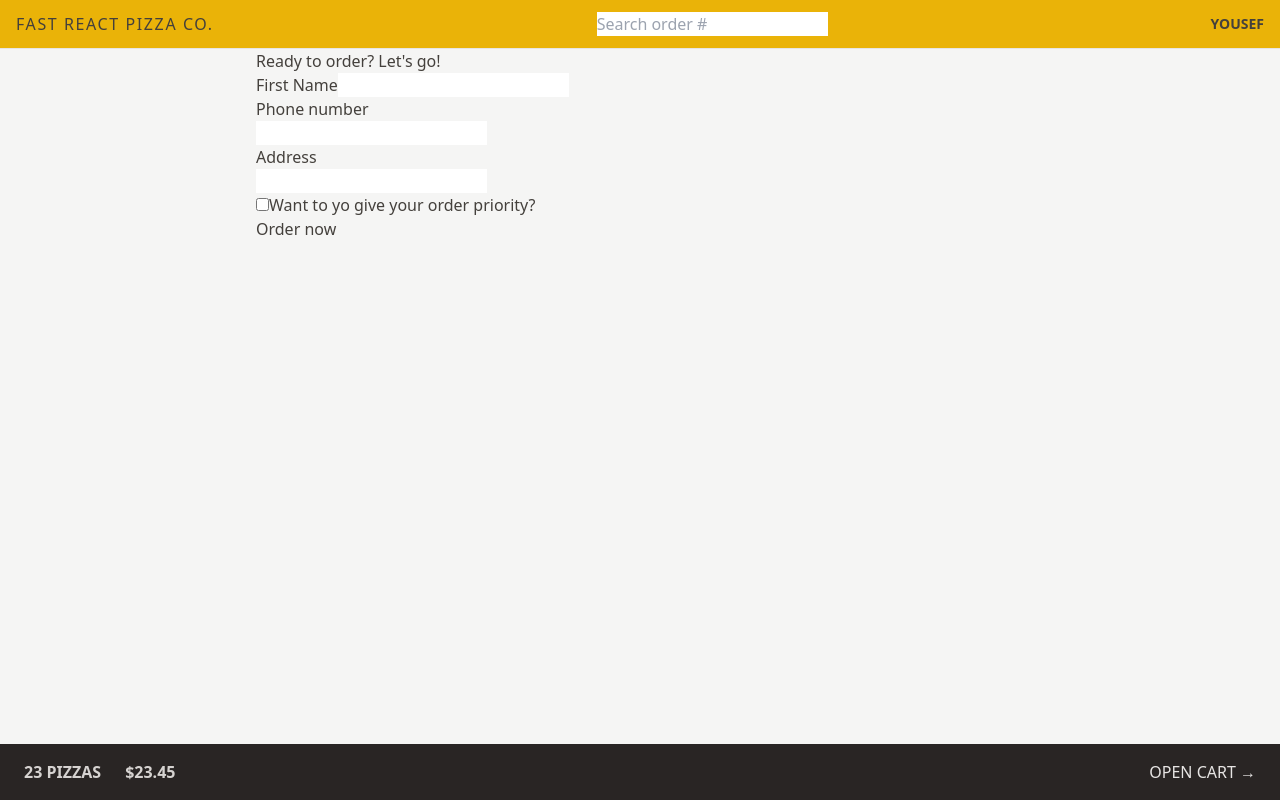
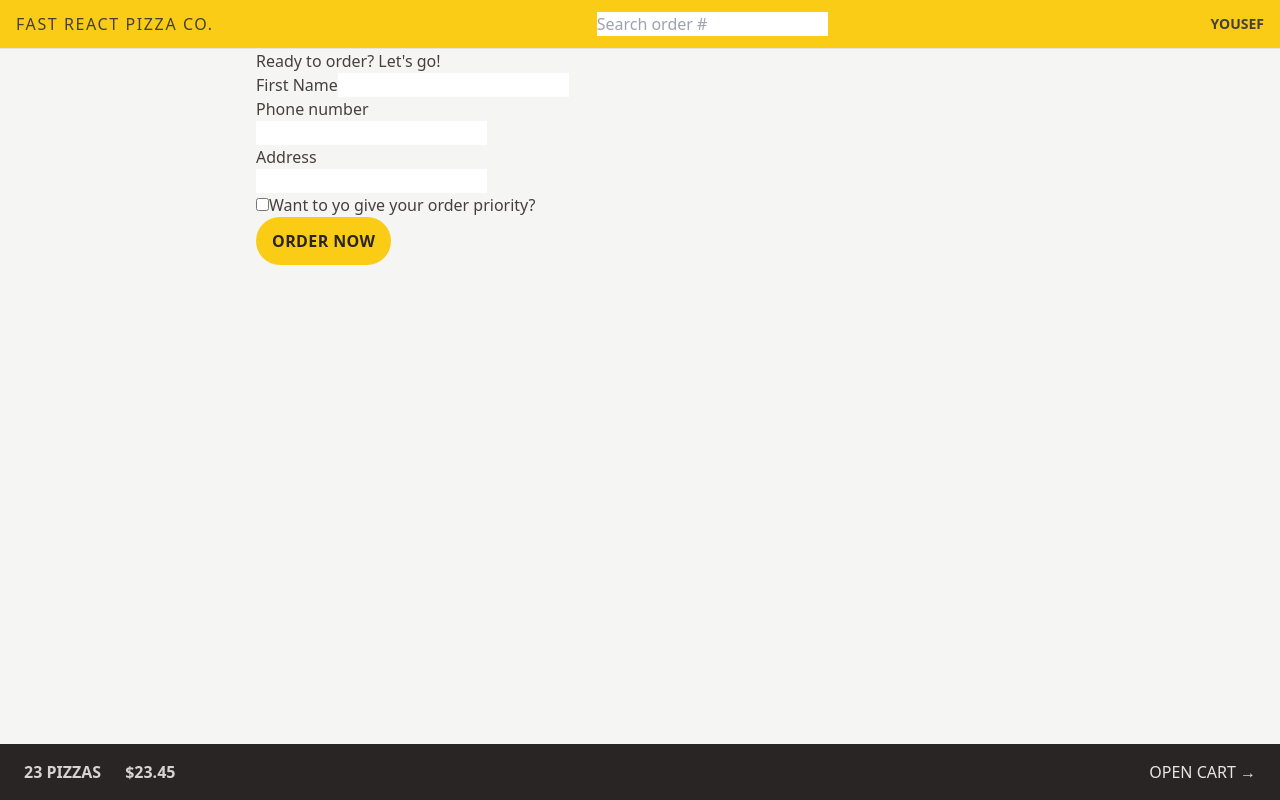
Before and after one commit to Darthdevv/Fast-React-Pizza, a React (Vite) app: page /order/new in a window 1280 px wide. Built offline with nearby package versions, Linux system fonts and the light colour scheme.

Commit message:
🍕 styling order button

```diff
--- a/src/features/order/CreateOrder.jsx
+++ b/src/features/order/CreateOrder.jsx
@@ -79,7 +79,8 @@ function CreateOrder() {
         </div>
 
         <div>
-          <button className="">Order now</button>
+          <input type="hidden" name="cart" value={JSON.stringify(cart)} />
+          <button disabled={isSubmitting} className="bg-yellow-400  hover:bg-yellow-300 transition-colors duration-300 font-semibold uppercase text-stone-800 px-4 py-3 inline-block rounded-full tracking-wide focus:bg-yellow-300 focus:outline-none focus:ring focus:ring-yellow-300 focus:ring-offset-2 disabled:cursor-not-allowed">{ isSubmitting? "Placing order...":"Order now"}</button>
         </div>
       </form>
     </div>
--- a/src/ui/Header.jsx
+++ b/src/ui/Header.jsx
@@ -5,7 +5,7 @@ import Username from "../features/user/Username"
 
 function Header() {
   return (
-    <header className="flex items-center justify-between border-b border-stone-200 bg-yellow-500 uppercase px-4 sm:px-66 py-3">
+    <header className="flex items-center justify-between border-b border-stone-200 bg-yellow-400 uppercase px-4 sm:px-66 py-3">
       <Link className=" tracking-widest " to='/'>Fast React Pizza Co.</Link>
       <SearchOrder/>
       <Username/>
```
